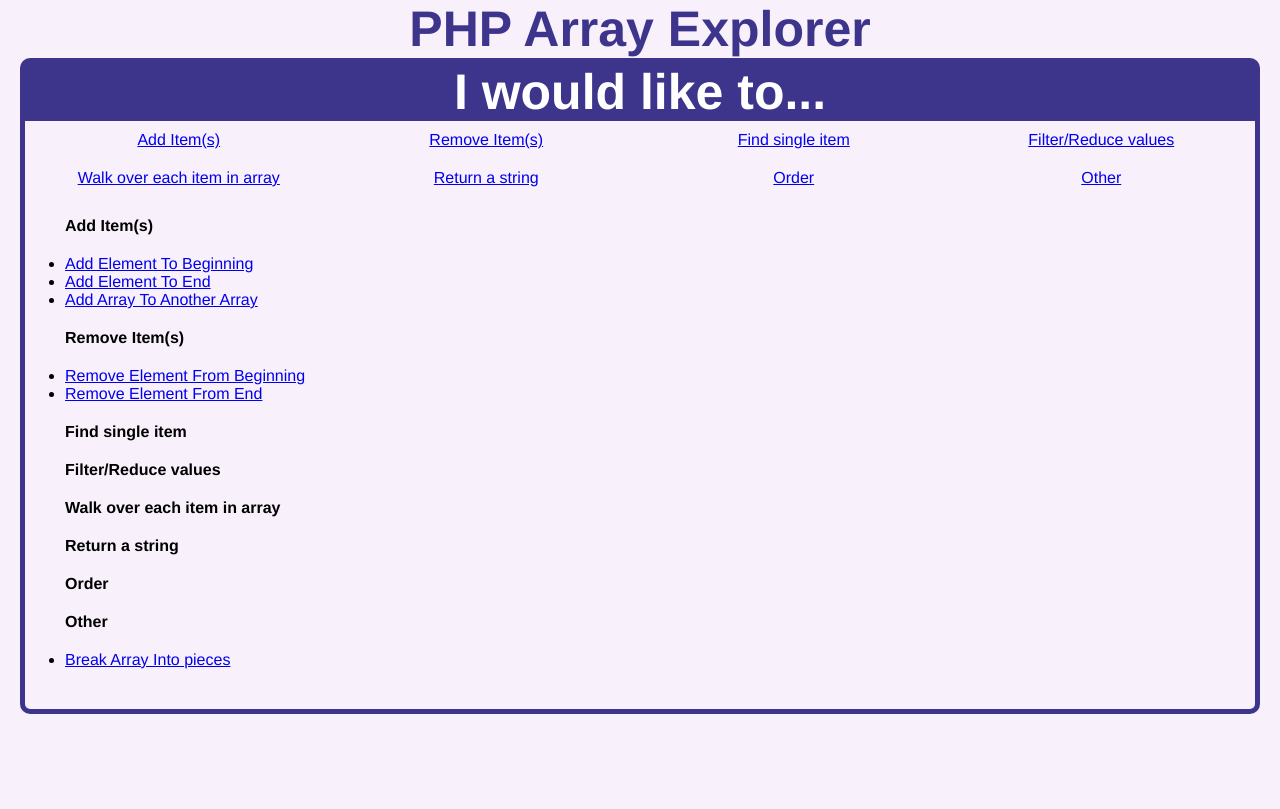
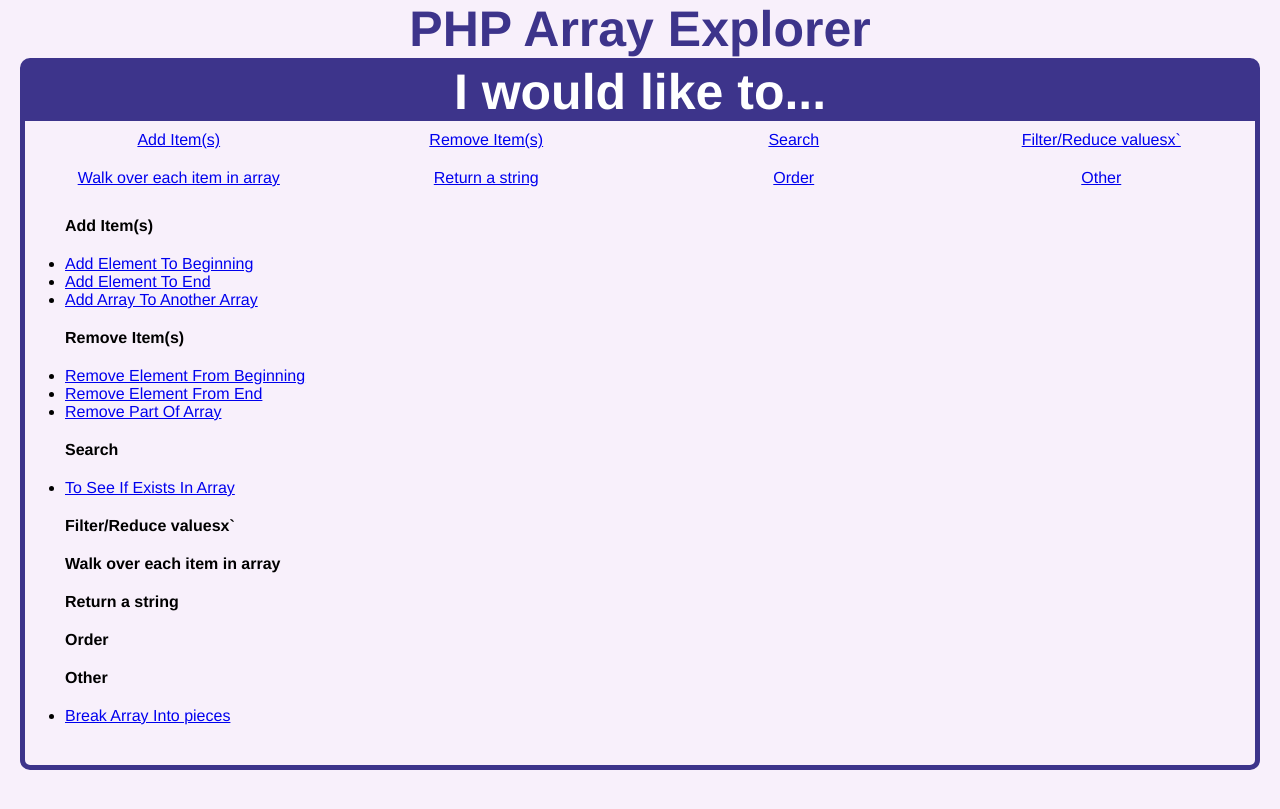
Before and after one commit to cjbagley/php-array-explorer, a Jekyll site: the page built from index.md, in a window 1280 px wide. Shown: the top 809 px of the page. Built offline with Jekyll 4.4.1, drawn with Linux system fonts in a browser that asks for light colours.

Commit message:
Adding array_slice and in_array

```diff
--- a/_data/explorer_options.yml
+++ b/_data/explorer_options.yml
@@ -20,12 +20,19 @@
     - key: remove_element_from_end
       value: Remove Element From End
       page: array_pop
+    - key: remove_part_of_array
+      value: Remove Part Of Array
+      page: array_slice
 
-- key: find_single_item
-  value: Find single item
+- key: search
+  value: Search
+  sub_items:
+    - key: to_see_if_exists_in_array
+      value: To See If Exists In Array
+      page: in_array
 
 - key: filter_or_reduce_values
-  value: Filter/Reduce values
+  value: Filter/Reduce valuesx`
 
 - key: walk_over
   value: Walk over each item in array
```
Also changed, not shown: _pages/remove_item/array_slice.md (added, +27 -0 lines), _pages/search/in_array.md (added, +20 -0 lines).
